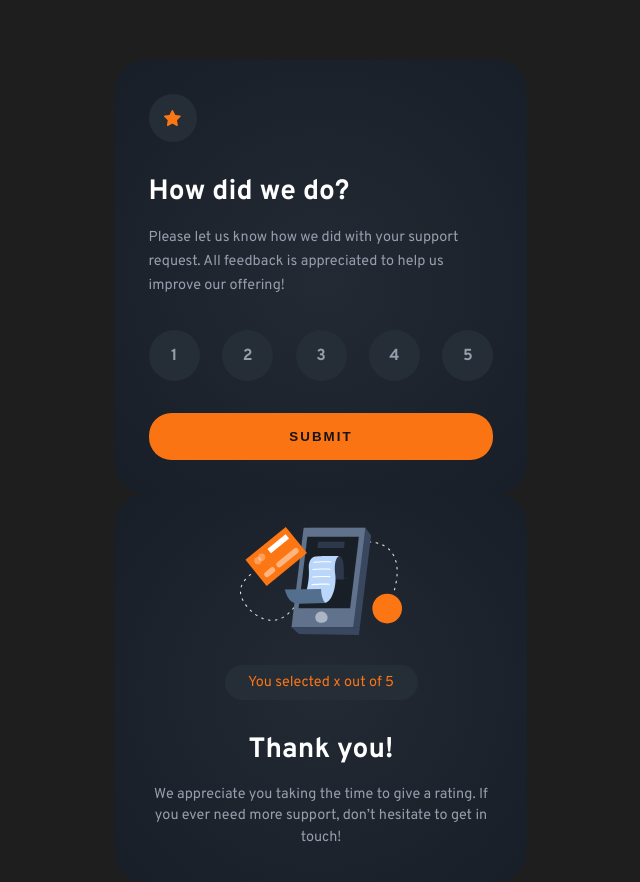
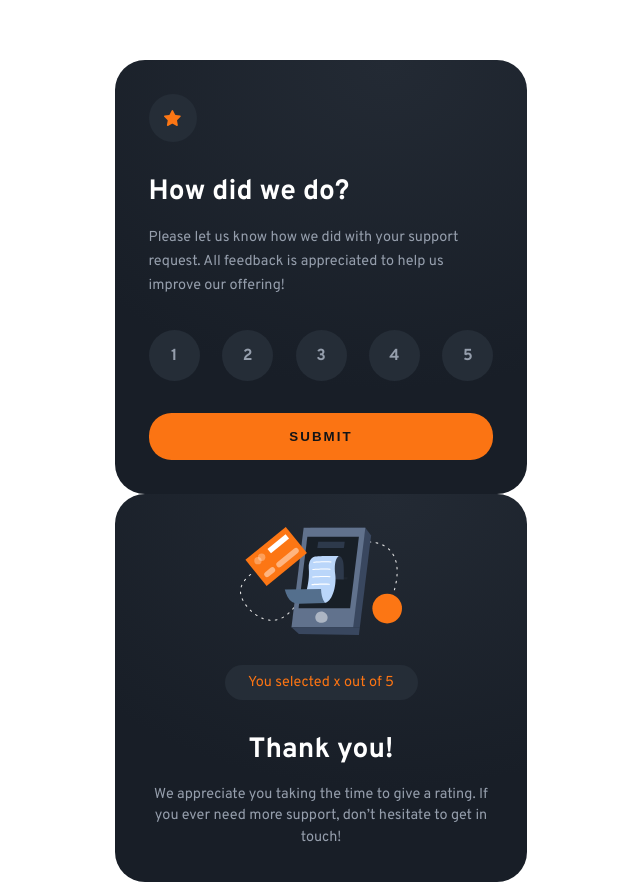
Before and after one commit to MarenOelixtown/fm-interactive-rating-component, a plain HTML site: page index.html in a window 1280 px wide. Shown: the part 123-1005 px from the top of the page, without its empty margins (319-959 px from the left). Drawn offline with Linux system fonts and the light colour scheme.

Commit message:
adjusting background-gradient

```diff
--- a/css/style.css
+++ b/css/style.css
@@ -49,20 +49,30 @@ body {
   font-weight: var(--fw-regular);
   font-size: 0.9rem;
   min-height: 100vh;
-  background-color: var(--clr-neutral-black);
+  background-color: var(--clr-neutral-white);
   color: var(--clr-neutral-light-grey);
 }
-main {
-}
+
 .item--center {
   display: flex;
   justify-content: center;
   align-items: center;
 }
 .container--styling {
-  background: radial-gradient(circle, #232a34 0%, #181e27 100%);
+  background-image: radial-gradient(
+    97% 75% at 66% 1%,
+    #232a34 0%,
+    #181e27 100%
+  );
   border-radius: 30px;
   padding: 2.1rem;
+  margin: 0 1.5rem;
+}
+.text--bold {
+  color: var(--clr-neutral-white);
+  font-size: 1.75rem;
+  font-weight: var(--fw-bold);
+  margin: 2rem 0 1rem 0;
 }
 .rating-form {
   max-width: 25.75rem;
@@ -72,12 +82,6 @@ main {
   height: 3rem;
   background-color: var(--clr-neutral-dark-blue);
   border-radius: 50%;
-}
-.text--bold {
-  color: var(--clr-neutral-white);
-  font-size: 1.75rem;
-  font-weight: var(--fw-bold);
-  margin: 2rem 0 1rem 0;
 }
 .rating-form__description {
   line-height: 1.5rem;
@@ -141,7 +145,6 @@ main {
   border: none;
   color: inherit;
   max-width: 25.75rem;
-  margin: auto;
   text-align: center;
 }
 .dialog__selected-message {
@@ -161,3 +164,9 @@ main {
 .dialog::backdrop {
   background: var(--clr-neutral-black);
 }
+
+@media (min-width: 28.875em) {
+  .dialog {
+    margin: auto;
+  }
+}
```
